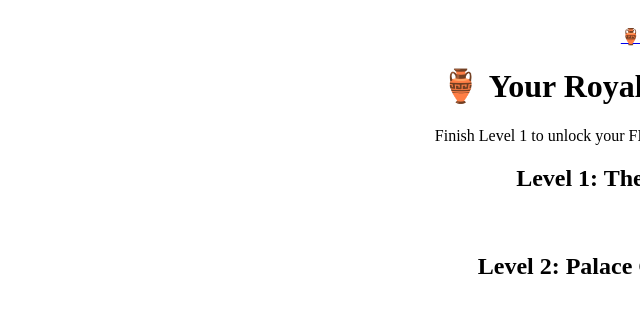
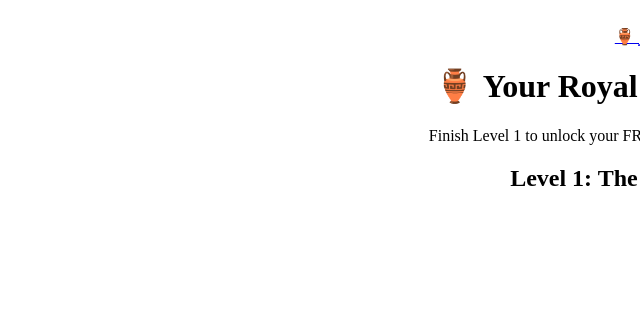
Before and after one commit to adamahmed29623-bit/Adam-Acadmey-yalla-masry, a Next.js app: page / in a window 1280 px wide. Shown: the top 312 px of the page, without its empty margins (640-1280 px from the left). Built offline with nearby package versions, Linux system fonts and the light colour scheme.

Commit message:
Update page.tsx

```diff
--- a/src/app/page.tsx
+++ b/src/app/page.tsx
@@ -3,25 +3,18 @@ import Link from 'next/link';
 
 export default function HomePage() {
   return (
-    <div className="min-h-screen bg-stone-100 p-8 text-center font-sans">
+    <div className="min-h-screen bg-stone-100 p-8 text-center">
       <h1 className="text-4xl font-black text-slate-900 mb-4">Your Royal Roadmap 🏺</h1>
       <p className="text-amber-800 font-bold mb-8 italic">!Finish Level 1 to unlock your FREE Royal Cartouche</p>
 
-      <div className="max-w-md mx-auto space-y-12">
-        {/* Level 1 */}
+      <div className="max-w-md mx-auto">
         <div className="bg-white p-6 rounded-2xl shadow-lg border-l-8 border-yellow-500">
-          <h2 className="text-2xl font-bold mb-4 text-slate-800">Level 1: The Royal Accent</h2>
+          <h2 className="text-2xl font-bold mb-4">Level 1: The Royal Accent</h2>
           <Link href="/challenges">
-            <button className="bg-slate-800 text-white px-8 py-3 rounded-full font-bold hover:bg-yellow-600 transition-all">
+            <button className="bg-slate-800 text-white px-8 py-3 rounded-full font-bold hover:bg-yellow-600">
               Start Now
             </button>
           </Link>
-        </div>
-
-        {/* Levels 2 & 3 (Locked) */}
-        <div className="opacity-50 pointer-events-none bg-gray-200 p-6 rounded-2xl">
-          <h2 className="text-2xl font-bold mb-2">Level 2: Palace Conversations</h2>
-          <span className="text-sm">🔒 Locked</span>
         </div>
       </div>
     </div>
```
